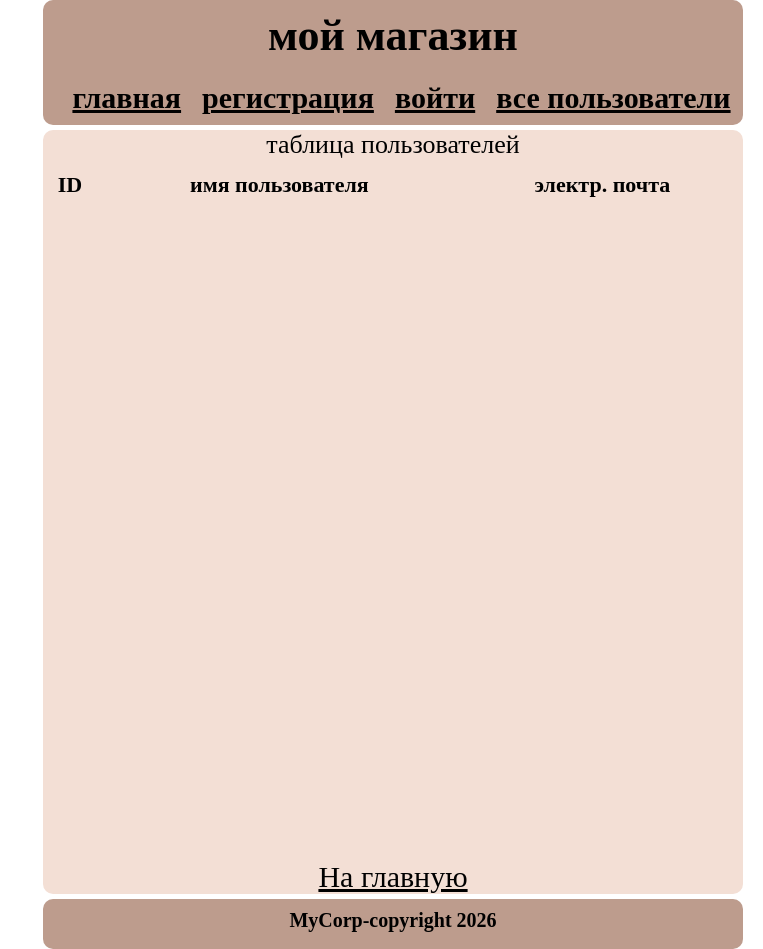
After one commit to meilyb/express_node, a Node server app: page /users in a window 1320 px wide. The commit adds this page. Shown: the whole page, without its empty margins (557-1320 px from the left). Run offline with Node 20, Linux system fonts and the light colour scheme; lists and menus that the app fills with data are empty; some libraries are stand-ins or nearby versions.

Commit message:
добавила таблицу

```diff
--- a/public/styles/style.css
+++ b/public/styles/style.css
@@ -50,8 +50,8 @@ cursor: pointer;
 a{
     color: rgb(0, 0, 0);
     font-size: 30px;
-    margin-left:15px;
-    text-decoration: none;
+    margin-left:17px;
+
 }
 footer{
   font-size: 20px;
@@ -125,3 +125,31 @@ p{
     margin: 0;
     margin-left:20px ;
 }
+table{
+  background-color: rgb(243, 223, 213);
+    margin-left: 600px;
+    height: 700px;
+    width: 700px;
+
+}
+caption{
+    margin-top: 5px;
+    font-size: 26px;
+    background-color: rgb(243, 223, 213);
+    border-top-left-radius: 10px;
+    border-top-right-radius: 10px;
+}
+th{
+    padding-top: 10px;
+    font-size: 22px;
+}
+.button{
+    border-bottom-left-radius: 10px;
+    border-bottom-right-radius: 10px;
+    background-color: rgb(243, 223, 213);
+    margin-left: 600px;
+    margin-bottom: 5px;
+    width: 700px;
+    display: block;
+    text-align: center;
+}
--- a/src/app.js
+++ b/src/app.js
@@ -1,10 +1,12 @@
 const express = require('express');
 const { engine } = require('express-handlebars');
 const path = require('path');
-const session=require('express-session');
+const session = require('express-session');
 const app = express();
+const usersRouter = require('./routes/users');
 
 const users = [];
+app.locals.users=users;
 
 const products = [ ];
 
@@ -100,6 +102,7 @@ app.post('/registration', (req, res) => {
   }
 
   const newUser = {
+    id: users.length + 1,
     username,
     email: email.toLowerCase(),
     password,
@@ -140,6 +143,17 @@ app.post('/login', (req, res) => {
 
   res.redirect('/');
 });
+app.get('/users', (req, res) => {
+  res.render('users', {
+    title: 'Пользователи',
+    error: null,
+  });
+});
+app.use('/users', usersRouter);
+app.post('/users',(req,res)=>{
+  const { email, login, id } = req.body;
+
+})
 
 
 const PORT = process.env.PORT || 3000;
--- a/src/views/partials/header.hbs
+++ b/src/views/partials/header.hbs
@@ -5,5 +5,6 @@
             <a href="/">главная</a>
             <a href="/registration">регистрация</a>
             <a href="/login">войти</a>
+            <a href="/users">все пользователи</a>
         </div>
     </header>
--- /dev/null
+++ b/src/views/users.hbs
@@ -0,0 +1,29 @@
+    {{#if error}}
+  <p id="er">{{error}}</p>
+{{/if}}
+<div>
+    <table>
+        <caption>таблица пользователей</caption>
+        <thead>
+            <tr>
+                <th>ID</th>
+                <th>имя пользователя</th>
+                <th>электр. почта</th>
+            </tr>
+        </thead>
+        <tbody>
+            <tr>
+                 {{#each users}}
+        <tr>
+          <td>{{this.id}}</td>
+          <td>{{this.name}}</td>
+          <td>{{this.email}}</td>
+        </tr>
+      {{/each}}
+            </tr>
+
+        </tbody>
+
+    </table>
+    <a class="button" href="/">На главную</a>
+</div>
```
Also changed, not shown: src/controllers/reg.js (+24 -0 lines), src/controllers/users.js (added, +15 -0 lines), src/models/reg.js (+16 -0 lines), src/models/users.js (added, +7 -0 lines), src/routes/users.js (added, +13 -0 lines), src/services/reg.js (+18 -0 lines), src/services/users.js (added, +10 -0 lines), src/routes/login.js (deleted), src/routes/reg.js (added), 1 other file.
